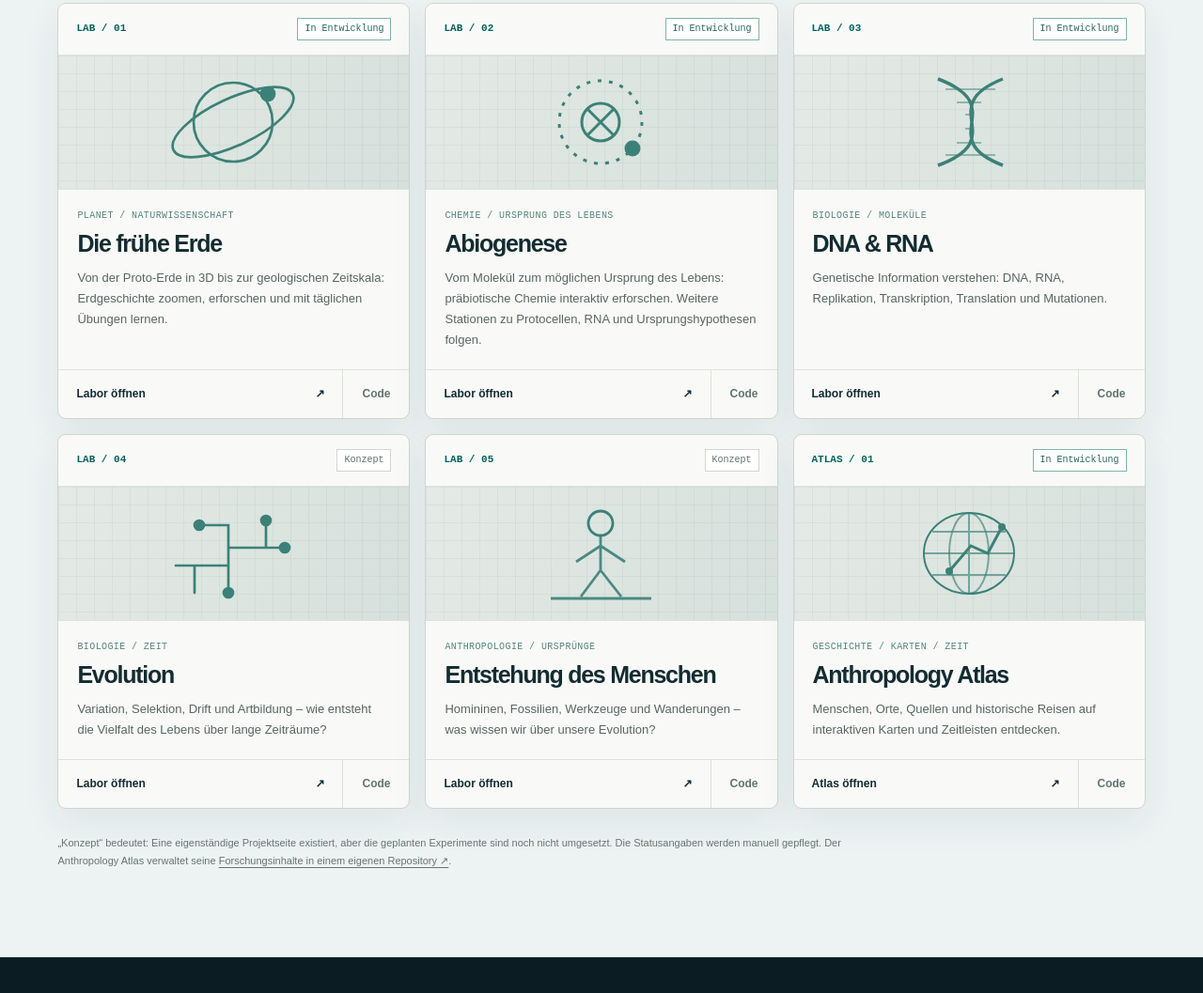
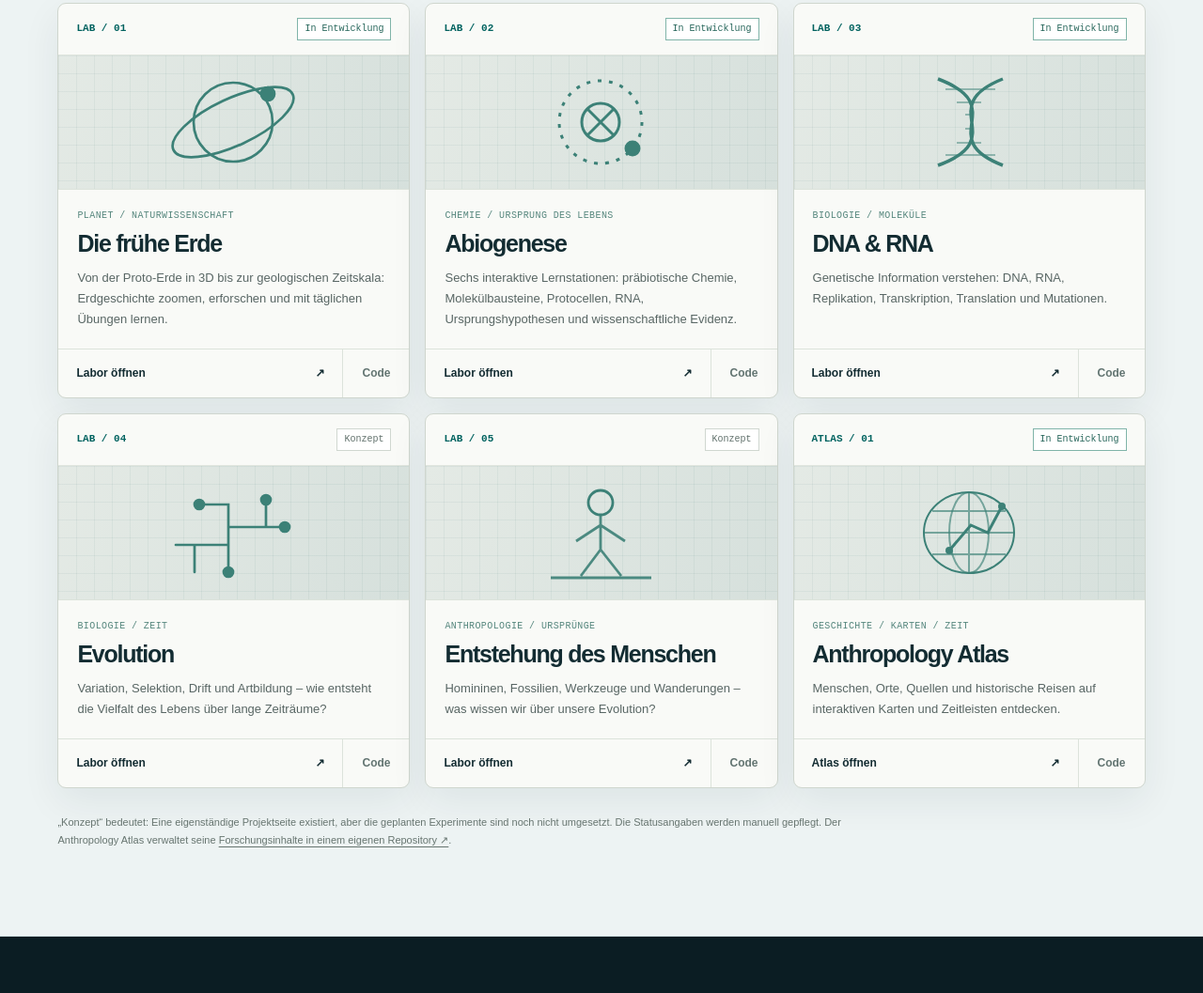
Before and after one commit to philippklinz/learning-labs, a plain HTML site: page index.html in a window 1280 px wide. Shown: the part 1259-2316 px from the top of the page at 94% size. Drawn offline with Linux system fonts and the light colour scheme.

Commit message:
content: announce six working Abiogenesis learning labs in central portal

```diff
--- a/index.html
+++ b/index.html
@@ -52,7 +52,7 @@ h1,h2,h3{color:inherit}
 <div class="cards" id="project-cards">
 <!-- Weitere Projekte als article.card anfügen und data-tags/data-search pflegen. -->
 <article class="card" data-tags="nature" data-search="erde ursprung planet geologie ozeane atmosphäre frühgeschichte time geologische zeitskala trainer threejs protoerde akkretionsmodell"><div class="card-meta"><span class="card-num">LAB / 01</span><span class="status active">In Entwicklung</span></div><div class="card-art"><svg viewBox="0 0 155 112" fill="none" stroke-width="2.7"><circle cx="77" cy="56" r="42"/><ellipse cx="77" cy="56" rx="70" ry="25" transform="rotate(-25 77 56)"/><circle cx="114" cy="26" r="7" fill="#3c8177"/></svg></div><div class="card-body"><p class="card-category">PLANET / NATURWISSENSCHAFT</p><h3>Die frühe Erde</h3><p>Von der Proto-Erde in 3D bis zur geologischen Zeitskala: Erdgeschichte zoomen, erforschen und mit täglichen Übungen lernen.</p></div><div class="card-actions"><a class="card-open" href="https://philippklinz.github.io/lab-early-earth/">Labor öffnen <span aria-hidden="true">↗</span></a><a class="card-source" href="https://github.com/philippklinz/lab-early-earth" aria-label="Quellcode: Die frühe Erde">Code</a></div></article>
-<article class="card" data-tags="nature" data-search="abiogenese ursprung leben chemie konzentration wasservolumen verdunstung praebiotisch protocellen membranen rna welt stoffwechsel"><div class="card-meta"><span class="card-num">LAB / 02</span><span class="status active">In Entwicklung</span></div><div class="card-art"><svg viewBox="0 0 155 112" fill="none" stroke-width="3"><circle cx="77" cy="56" r="44" stroke-dasharray="4 8"/><circle cx="77" cy="56" r="20"/><path d="M63 42l28 28M91 42L63 70"/><circle cx="111" cy="84" r="7" fill="#3c8177"/></svg></div><div class="card-body"><p class="card-category">CHEMIE / URSPRUNG DES LEBENS</p><h3>Abiogenese</h3><p>Vom Molekül zum möglichen Ursprung des Lebens: präbiotische Chemie interaktiv erforschen. Weitere Stationen zu Protocellen, RNA und Ursprungshypothesen folgen.</p></div><div class="card-actions"><a class="card-open" href="https://philippklinz.github.io/lab-abiogenesis/">Labor öffnen <span aria-hidden="true">↗</span></a><a class="card-source" href="https://github.com/philippklinz/lab-abiogenesis" aria-label="Quellcode: Abiogenese">Code</a></div></article>
+<article class="card" data-tags="nature" data-search="abiogenese ursprung leben chemie konzentration wasservolumen verdunstung praebiotisch protocellen membranen molekuele bausteine rna information kopieren hypothesen evidenz forschung studie"><div class="card-meta"><span class="card-num">LAB / 02</span><span class="status active">In Entwicklung</span></div><div class="card-art"><svg viewBox="0 0 155 112" fill="none" stroke-width="3"><circle cx="77" cy="56" r="44" stroke-dasharray="4 8"/><circle cx="77" cy="56" r="20"/><path d="M63 42l28 28M91 42L63 70"/><circle cx="111" cy="84" r="7" fill="#3c8177"/></svg></div><div class="card-body"><p class="card-category">CHEMIE / URSPRUNG DES LEBENS</p><h3>Abiogenese</h3><p>Sechs interaktive Lernstationen: präbiotische Chemie, Molekülbausteine, Protocellen, RNA, Ursprungshypothesen und wissenschaftliche Evidenz.</p></div><div class="card-actions"><a class="card-open" href="https://philippklinz.github.io/lab-abiogenesis/">Labor öffnen <span aria-hidden="true">↗</span></a><a class="card-source" href="https://github.com/philippklinz/lab-abiogenesis" aria-label="Quellcode: Abiogenese">Code</a></div></article>
 <article class="card" data-tags="nature" data-search="dna rna molekularbiologie gene proteine transkription translation replikation mutation"><div class="card-meta"><span class="card-num">LAB / 03</span><span class="status active">In Entwicklung</span></div><div class="card-art"><svg viewBox="0 0 155 112" fill="none" stroke-width="3.5"><path d="M44 10c79 30-6 63 69 92M113 10C38 40 123 73 44 102"/><path d="M52 21h53M64 35h26M73 48h8M73 63h8M64 78h26M52 91h53" stroke-width="1.7" opacity=".65"/></svg></div><div class="card-body"><p class="card-category">BIOLOGIE / MOLEKÜLE</p><h3>DNA &amp; RNA</h3><p>Genetische Information verstehen: DNA, RNA, Replikation, Transkription, Translation und Mutationen.</p></div><div class="card-actions"><a class="card-open" href="https://philippklinz.github.io/lab-molecular-biology/">Labor öffnen <span aria-hidden="true">↗</span></a><a class="card-source" href="https://github.com/philippklinz/lab-molecular-biology" aria-label="Quellcode: DNA &amp; RNA">Code</a></div></article>
 <article class="card" data-tags="nature" data-search="evolution arten natürliche selektion genetische drift population mutation stammbaum phylogenetik"><div class="card-meta"><span class="card-num">LAB / 04</span><span class="status">Konzept</span></div><div class="card-art"><svg viewBox="0 0 155 112" fill="none" stroke-width="2.7" stroke-linecap="round"><path d="M36 98V69H72V50H112V21M72 69v29M72 50V26H41M112 50h20M36 69H16"/><circle cx="112" cy="21" r="5" fill="#3c8177"/><circle cx="72" cy="98" r="5" fill="#3c8177"/><circle cx="41" cy="26" r="5" fill="#3c8177"/><circle cx="132" cy="50" r="5" fill="#3c8177"/></svg></div><div class="card-body"><p class="card-category">BIOLOGIE / ZEIT</p><h3>Evolution</h3><p>Variation, Selektion, Drift und Artbildung – wie entsteht die Vielfalt des Lebens über lange Zeiträume?</p></div><div class="card-actions"><a class="card-open" href="https://philippklinz.github.io/lab-evolution/">Labor öffnen <span aria-hidden="true">↗</span></a><a class="card-source" href="https://github.com/philippklinz/lab-evolution" aria-label="Quellcode: Evolution">Code</a></div></article>
 <article class="card" data-tags="human" data-search="menschen homininen entstehung mensch fossilen archäologie palaeoanthropologie migration homo sapiens"><div class="card-meta"><span class="card-num">LAB / 05</span><span class="status">Konzept</span></div><div class="card-art"><svg viewBox="0 0 155 112" fill="none" stroke-width="2.8"><circle cx="77" cy="24" r="13"/><path d="M77 38v36M77 48L51 65M77 48l26 17M77 74 56 102M77 74l22 28M24 104h107" opacity=".9"/></svg></div><div class="card-body"><p class="card-category">ANTHROPOLOGIE / URSPRÜNGE</p><h3>Entstehung des Menschen</h3><p>Homininen, Fossilien, Werkzeuge und Wanderungen – was wissen wir über unsere Evolution?</p></div><div class="card-actions"><a class="card-open" href="https://philippklinz.github.io/lab-human-origins/">Labor öffnen <span aria-hidden="true">↗</span></a><a class="card-source" href="https://github.com/philippklinz/lab-human-origins" aria-label="Quellcode: Entstehung des Menschen">Code</a></div></article>
```
Also changed, not shown: 1 other file.
